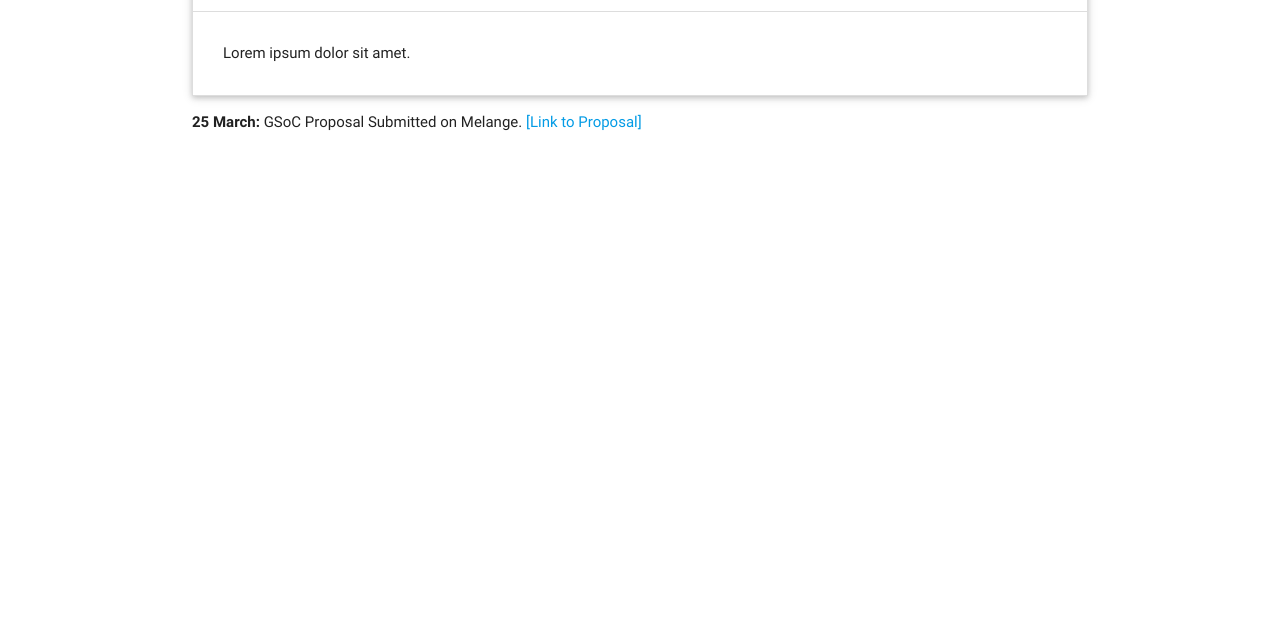
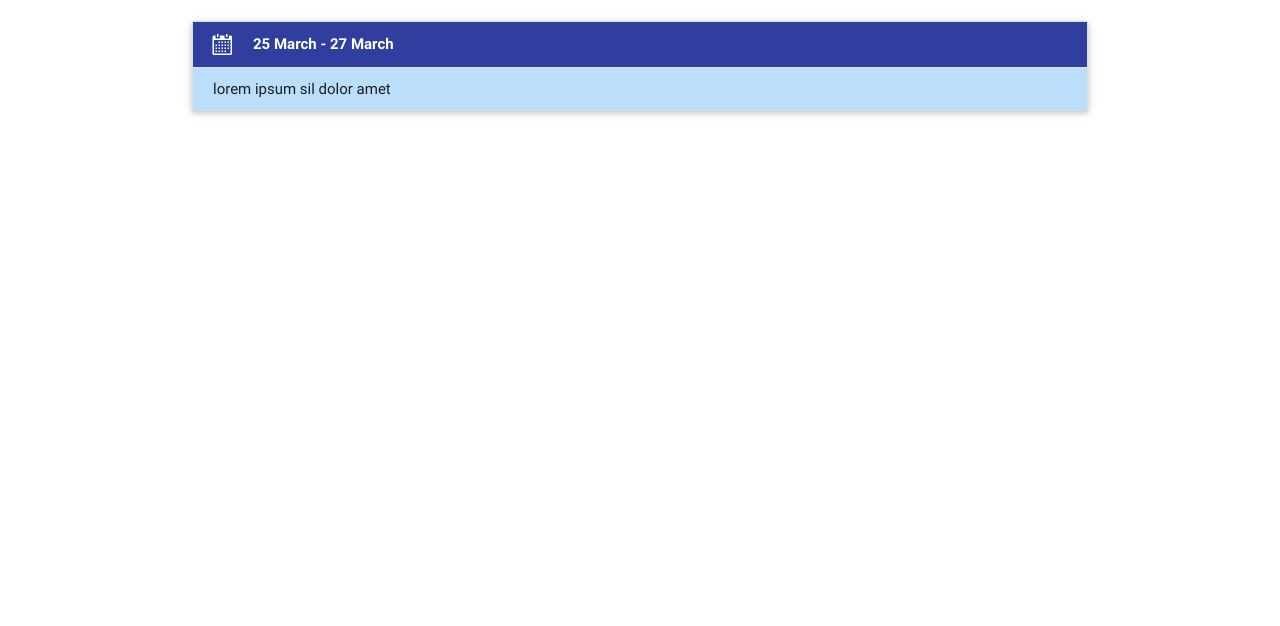
Before and after one commit to tmess567/devlog, a plain HTML site: page index.html in a window 1280 px wide. Shown: the part 174-800 px from the top of the page. Drawn offline with nearby package versions, Linux system fonts and the light colour scheme.

Commit message:
Stylize collapsible list.

```diff
--- a/css/index.css
+++ b/css/index.css
@@ -7,3 +7,13 @@ html, body {
 	top: -50px;
 	margin-left: 20px;
 }
+
+.collapsible {
+	margin-top: -20px;
+	clear: both;
+}
+
+.collapsible-body {
+	padding: 10px;
+	padding-left: 20px;
+}
--- a/index.html
+++ b/index.html
@@ -72,24 +72,17 @@
 		      		<ul class="collapsible" data-collapsible="expandable">
 
 					    <li>
-					        <div class="collapsible-header active">
+					        <div class="collapsible-header active waves-effect waves-light indigo darken-2 white-text">
 					        	<i class="mega-octicon octicon-calendar"></i>
-					        	<b>28 March - 3 April</b>
+					        	<b>25 March - 27 March</b>
 					        </div>
 
-		  			        <div class="collapsible-body">
-		  			        	<p>Lorem ipsum dolor sit amet.</p>
+		  			        <div class="collapsible-body blue lighten-4">
+		  			        	lorem ipsum sil dolor amet
 		  			        </div>
 					    </li>
 
 					</ul>
-
-		      		<p>
-		      			<b>25 March:</b> GSoC Proposal Submitted on Melange.
-		      			<a href="https://drive.google.com/file/d/0B84aTiHkSG0QZmhrUEluS1FxZ0E/view?usp=sharing">
-		      				[Link to Proposal]
-		      			</a>
-		      		</p>
 		      	</div>
 		    </main>
     	</body>
```
